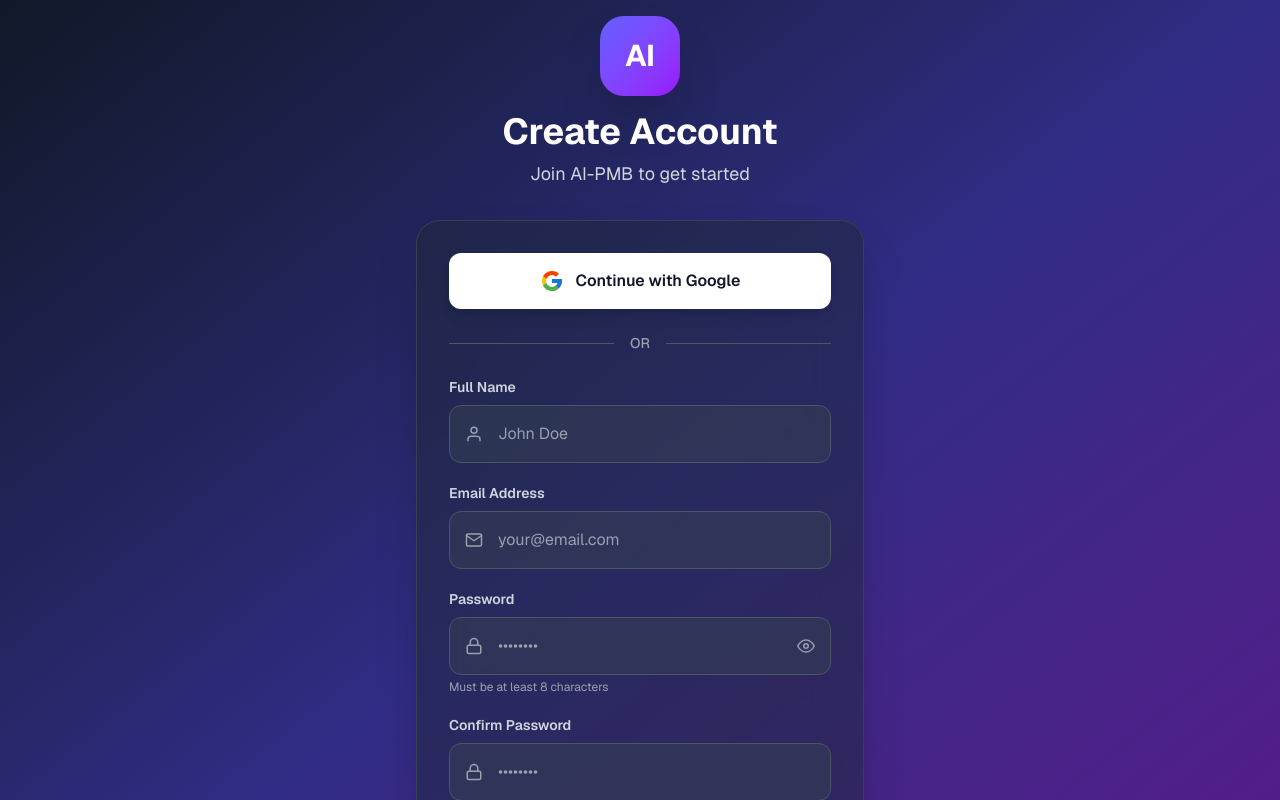
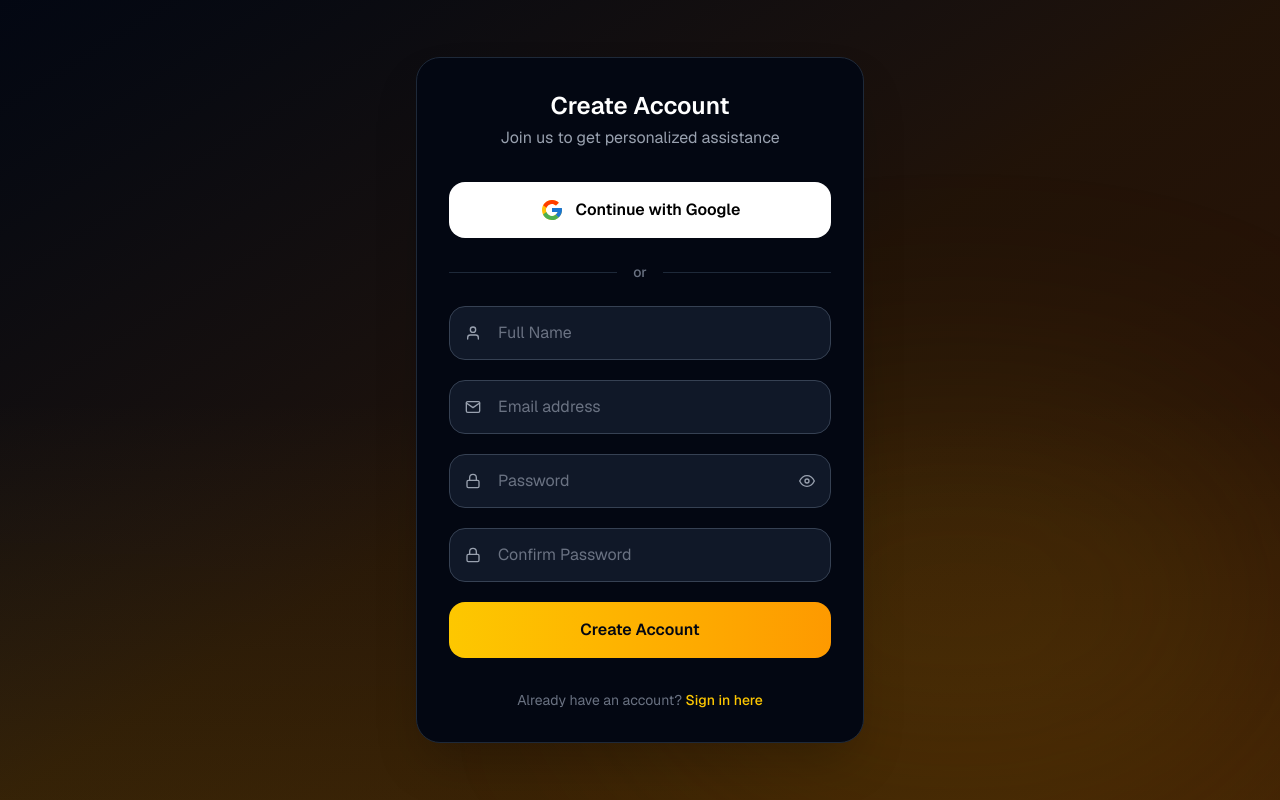
Before and after one commit to merryfeby/agentpmbchat-fe, a Next.js app in the folder pmb-frontend-chat/: page /register in a window 1280 px wide. Shown: the top 800 px of the page. Built offline with nearby package versions, Linux system fonts and the light colour scheme.

Commit message:
update login regsiter interface

```diff
--- a/pmb-frontend-chat/app/(auth)/login/page.tsx
+++ b/pmb-frontend-chat/app/(auth)/login/page.tsx
@@ -1,48 +1,93 @@
 "use client";
 import Link from "next/link";
 import { FcGoogle } from "react-icons/fc";
+import { BotMessageSquare } from "lucide-react";
+import { FiMail, FiLock } from "react-icons/fi";
 
 export default function UserLoginPage() {
   return (
-    <div className="min-h-screen flex items-center justify-center bg-[#0a0a0a] text-white p-4">
-      <div className="w-full max-w-md bg-[#141415] border border-gray-800 p-8 rounded-3xl shadow-2xl">
-        <div className="text-center mb-8">
-          <h1 className="text-3xl font-bold mb-2">AI-PMB</h1>
-          <p className="text-gray-400 text-sm">Welcome back! Please login to your account.</p>
+    <div className="min-h-screen flex items-center justify-center bg-[#0a0a0a] p-4 relative overflow-hidden">
+
+      {/* Background Gradient Kuning */}
+      <div className="absolute inset-0 bg-gradient-to-br from-gray-950 via-yellow-950/40 to-amber-950/60 z-0 pointer-events-none"></div>
+      <div className="absolute inset-0 bg-gradient-to-t from-yellow-500/10 via-transparent to-transparent z-0 pointer-events-none"></div>
+      <div className="absolute bottom-0 right-0 w-1/2 h-1/2 bg-yellow-500/10 blur-[120px] rounded-full z-0 pointer-events-none"></div>
+
+      <div className="w-full max-w-md bg-gray-950 border border-gray-800 rounded-3xl shadow-2xl overflow-hidden relative z-10">
+
+        {/* Header */}
+        <div className="bg-gray-900 border-b border-gray-800 px-8 py-8 text-center">
+          <div className="flex justify-center mb-4">
+            <div className="w-14 h-14 bg-gradient-to-br from-yellow-400 to-amber-500 rounded-2xl flex items-center justify-center">
+              <BotMessageSquare className="w-8 h-8 text-gray-950" strokeWidth={2.5} />
+            </div>
+          </div>
+          <h1 className="text-3xl font-bold text-white">PMB Assistant</h1>
+          <p className="text-gray-400 mt-1">ISTTS AI Chat for Penerimaan Mahasiswa Baru</p>
         </div>
 
-        <button className="w-full flex items-center justify-center gap-3 bg-white text-black py-3 rounded-xl font-semibold hover:bg-gray-100 transition mb-6">
-          <FcGoogle className="text-2xl" />
-          Continue with Google
-        </button>
+        <div className="p-8">
+          <div className="text-center mb-8">
+            <p className="text-white text-lg font-medium">Welcome back!</p>
+            <p className="text-gray-400 text-sm mt-1">Sign in to continue to your account</p>
+          </div>
 
-        <div className="flex items-center gap-4 mb-6">
-          <div className="h-px bg-gray-800 flex-1"></div>
-          <span className="text-gray-500 text-sm">or email</span>
-          <div className="h-px bg-gray-800 flex-1"></div>
+          {/* Form Email & Password dengan Icon */}
+          <form className="space-y-5" onSubmit={(e) => e.preventDefault()}>
+
+            {/* Email Input */}
+            <div>
+              <div className="relative">
+                <FiMail className="absolute left-4 top-1/2 -translate-y-1/2 text-gray-400 text-lg" />
+                <input
+                  type="email"
+                  placeholder="Email address"
+                  className="w-full bg-gray-900 border border-gray-700 rounded-2xl py-3.5 pl-12 pr-4 text-sm focus:outline-none focus:border-yellow-400 transition placeholder:text-gray-500 text-white"
+                />
+              </div>
+            </div>
+
+            {/* Password Input */}
+            <div>
+              <div className="relative">
+                <FiLock className="absolute left-4 top-1/2 -translate-y-1/2 text-gray-400 text-lg" />
+                <input
+                  type="password"
+                  placeholder="Password"
+                  className="w-full bg-gray-900 border border-gray-700 rounded-2xl py-3.5 pl-12 pr-4 text-sm focus:outline-none focus:border-yellow-400 transition placeholder:text-gray-500 text-white"
+                />
+              </div>
+            </div>
+
+            <button
+              onClick={() => window.location.href = '/'}
+              className="w-full bg-gradient-to-r from-yellow-400 to-amber-500 hover:from-yellow-500 hover:to-amber-600 text-gray-950 py-3.5 rounded-2xl font-semibold transition-all mt-2"
+            >
+              Sign In
+            </button>
+          </form>
+
+          {/* OR Divider */}
+          <div className="flex items-center gap-4 my-6">
+            <div className="h-px bg-gray-800 flex-1"></div>
+            <span className="text-gray-500 text-sm">or</span>
+            <div className="h-px bg-gray-800 flex-1"></div>
+          </div>
+
+          {/* Google Button */}
+          <button className="w-full flex items-center justify-center gap-3 bg-white text-black py-3.5 rounded-2xl font-semibold hover:bg-gray-100 transition-all">
+            <FcGoogle className="text-2xl" />
+            Continue with Google
+          </button>
+
+          {/* Register Link */}
+          <p className="text-center text-sm text-gray-500 mt-8">
+            Don't have an account?{" "}
+            <Link href="/register" className="text-yellow-400 hover:text-yellow-300 font-medium transition">
+              Register here
+            </Link>
+          </p>
         </div>
-
-        <form className="space-y-4" onSubmit={(e) => e.preventDefault()}>
-          <input
-            type="email"
-            placeholder="Email address"
-            className="w-full bg-[#1c1c1e] border border-gray-800 rounded-xl px-4 py-3 text-sm focus:outline-none focus:border-indigo-500 transition"
-          />
-          <input
-            type="password"
-            placeholder="Password"
-            className="w-full bg-[#1c1c1e] border border-gray-800 rounded-xl px-4 py-3 text-sm focus:outline-none focus:border-indigo-500 transition"
-          />
-          <button
-            onClick={() => window.location.href = '/'}
-            className="w-full bg-indigo-600 hover:bg-indigo-700 text-white py-3 rounded-xl font-semibold transition mt-2">
-            Sign In
-          </button>
-        </form>
-
-        <p className="text-center text-sm text-gray-500 mt-6">
-          Don't have an account? <Link href="/register" className="text-indigo-400 hover:underline">Register here</Link>
-        </p>
       </div>
     </div>
   );
--- a/pmb-frontend-chat/app/(auth)/register/page.tsx
+++ b/pmb-frontend-chat/app/(auth)/register/page.tsx
@@ -4,6 +4,7 @@ import { FcGoogle } from "react-icons/fc";
 import { FiMail, FiLock, FiEye, FiEyeOff, FiUser } from "react-icons/fi";
 import Link from "next/link";
 import { useRouter } from "next/navigation";
+import { BotMessageSquare } from "lucide-react";
 
 export default function RegisterPage() {
   const router = useRouter();
@@ -17,8 +18,8 @@ export default function RegisterPage() {
 
   const handleGoogleRegister = async () => {
     try {
+      console.log("Google register");
       // TODO: Implement Google OAuth
-      console.log("Google register");
     } catch (err) {
       setError("Failed to register with Google");
     }
@@ -63,22 +64,27 @@ export default function RegisterPage() {
   };
 
   return (
-    <div className="min-h-screen bg-gradient-to-br from-gray-900 via-indigo-900 to-purple-900 flex items-center justify-center p-4">
-      <div className="w-full max-w-md">
-        {/* Logo & Header */}
-        <div className="text-center mb-8">
-          <div className="inline-flex items-center justify-center w-20 h-20 bg-gradient-to-br from-indigo-500 to-purple-600 rounded-3xl shadow-2xl mb-4">
-            <span className="text-3xl font-bold text-white">AI</span>
-          </div>
-          <h1 className="text-4xl font-bold text-white mb-2">Create Account</h1>
-          <p className="text-gray-300 text-lg">Join AI-PMB to get started</p>
-        </div>
+    <div className="min-h-screen flex items-center justify-center bg-[#0a0a0a] p-4 relative overflow-hidden">
+
+      {/* Background Gradient Kuning (sama seperti login) */}
+      <div className="absolute inset-0 bg-gradient-to-br from-gray-950 via-yellow-950/40 to-amber-950/60 z-0 pointer-events-none"></div>
+      <div className="absolute inset-0 bg-gradient-to-t from-yellow-500/10 via-transparent to-transparent z-0 pointer-events-none"></div>
+      <div className="absolute bottom-0 right-0 w-1/2 h-1/2 bg-yellow-500/10 blur-[120px] rounded-full z-0 pointer-events-none"></div>
+
+      <div className="w-full max-w-md relative z-10">
+
 
         {/* Register Card */}
-        <div className="bg-gray-800/50 backdrop-blur-xl rounded-3xl shadow-2xl border border-gray-700 p-8">
+        <div className="bg-gray-950 border border-gray-800 rounded-3xl shadow-2xl p-8">
+
+          <div className="text-center mb-8">
+            <h2 className="text-2xl font-semibold text-white">Create Account</h2>
+            <p className="text-gray-400 mt-1">Join us to get personalized assistance</p>
+          </div>
+
           {/* Error Message */}
           {error && (
-            <div className="bg-red-500/10 border border-red-500 text-red-500 rounded-xl p-3 mb-6 text-sm">
+            <div className="bg-red-500/10 border border-red-500 text-red-400 rounded-2xl p-4 mb-6 text-sm">
               {error}
             </div>
           )}
@@ -86,7 +92,7 @@ export default function RegisterPage() {
           {/* Google Register */}
           <button
             onClick={handleGoogleRegister}
-            className="w-full bg-white hover:bg-gray-50 text-gray-900 font-semibold py-4 px-4 rounded-xl transition flex items-center justify-center gap-3 shadow-lg mb-6"
+            className="w-full bg-white hover:bg-gray-100 text-black font-semibold py-4 rounded-2xl transition flex items-center justify-center gap-3 mb-6"
           >
             <FcGoogle className="text-2xl" />
             Continue with Google
@@ -94,124 +100,95 @@ export default function RegisterPage() {
 
           {/* Divider */}
           <div className="flex items-center gap-4 mb-6">
-            <div className="flex-1 h-px bg-gray-600"></div>
-            <span className="text-sm text-gray-400 font-medium">OR</span>
-            <div className="flex-1 h-px bg-gray-600"></div>
+            <div className="flex-1 h-px bg-gray-800"></div>
+            <span className="text-sm text-gray-500 font-medium">or</span>
+            <div className="flex-1 h-px bg-gray-800"></div>
           </div>
 
           {/* Email Register Form */}
           <form onSubmit={handleEmailRegister} className="space-y-5">
-            {/* Name Input */}
+
             <div>
-              <label className="block text-sm font-semibold text-gray-300 mb-2">
-                Full Name
-              </label>
               <div className="relative">
-                <FiUser className="absolute left-4 top-1/2 -translate-y-1/2 text-gray-400 text-lg" />
+                <FiUser className="absolute left-4 top-1/2 -translate-y-1/2 text-gray-400" />
                 <input
                   type="text"
                   value={name}
                   onChange={(e) => setName(e.target.value)}
-                  placeholder="John Doe"
+                  placeholder="Full Name"
                   required
-                  className="w-full bg-gray-700/50 border border-gray-600 text-white rounded-xl py-4 pl-12 pr-4 focus:outline-none focus:border-indigo-500 focus:ring-2 focus:ring-indigo-500/50 transition placeholder-gray-400"
+                  className="w-full bg-gray-900 border border-gray-700 text-white rounded-2xl py-3.5 pl-12 pr-4 focus:outline-none focus:border-yellow-400 placeholder:text-gray-500"
                 />
               </div>
             </div>
 
-            {/* Email Input */}
             <div>
-              <label className="block text-sm font-semibold text-gray-300 mb-2">
-                Email Address
-              </label>
               <div className="relative">
-                <FiMail className="absolute left-4 top-1/2 -translate-y-1/2 text-gray-400 text-lg" />
+                <FiMail className="absolute left-4 top-1/2 -translate-y-1/2 text-gray-400" />
                 <input
                   type="email"
                   value={email}
                   onChange={(e) => setEmail(e.target.value)}
-                  placeholder="your@email.com"
+                  placeholder="Email address"
                   required
-                  className="w-full bg-gray-700/50 border border-gray-600 text-white rounded-xl py-4 pl-12 pr-4 focus:outline-none focus:border-indigo-500 focus:ring-2 focus:ring-indigo-500/50 transition placeholder-gray-400"
+                  className="w-full bg-gray-900 border border-gray-700 text-white rounded-2xl py-3.5 pl-12 pr-4 focus:outline-none focus:border-yellow-400 placeholder:text-gray-500"
                 />
               </div>
             </div>
 
-            {/* Password Input */}
             <div>
-              <label className="block text-sm font-semibold text-gray-300 mb-2">
-                Password
-              </label>
               <div className="relative">
-                <FiLock className="absolute left-4 top-1/2 -translate-y-1/2 text-gray-400 text-lg" />
+                <FiLock className="absolute left-4 top-1/2 -translate-y-1/2 text-gray-400" />
                 <input
                   type={showPassword ? "text" : "password"}
                   value={password}
                   onChange={(e) => setPassword(e.target.value)}
-                  placeholder="••••••••"
+                  placeholder="Password"
                   required
                   minLength={8}
-                  className="w-full bg-gray-700/50 border border-gray-600 text-white rounded-xl py-4 pl-12 pr-14 focus:outline-none focus:border-indigo-500 focus:ring-2 focus:ring-indigo-500/50 transition placeholder-gray-400"
+                  className="w-full bg-gray-900 border border-gray-700 text-white rounded-2xl py-3.5 pl-12 pr-14 focus:outline-none focus:border-yellow-400 placeholder:text-gray-500"
                 />
                 <button
                   type="button"
                   onClick={() => setShowPassword(!showPassword)}
-                  className="absolute right-4 top-1/2 -translate-y-1/2 text-gray-400 hover:text-gray-300 transition"
+                  className="absolute right-4 top-1/2 -translate-y-1/2 text-gray-400 hover:text-gray-300"
                 >
-                  {showPassword ? <FiEyeOff className="text-lg" /> : <FiEye className="text-lg" />}
+                  {showPassword ? <FiEyeOff /> : <FiEye />}
                 </button>
               </div>
-              <p className="text-xs text-gray-400 mt-1">Must be at least 8 characters</p>
             </div>
 
-            {/* Confirm Password */}
             <div>
-              <label className="block text-sm font-semibold text-gray-300 mb-2">
-                Confirm Password
-              </label>
               <div className="relative">
-                <FiLock className="absolute left-4 top-1/2 -translate-y-1/2 text-gray-400 text-lg" />
+                <FiLock className="absolute left-4 top-1/2 -translate-y-1/2 text-gray-400" />
                 <input
                   type={showPassword ? "text" : "password"}
                   value={confirmPassword}
                   onChange={(e) => setConfirmPassword(e.target.value)}
-                  placeholder="••••••••"
+                  placeholder="Confirm Password"
                   required
-                  className="w-full bg-gray-700/50 border border-gray-600 text-white rounded-xl py-4 pl-12 pr-4 focus:outline-none focus:border-indigo-500 focus:ring-2 focus:ring-indigo-500/50 transition placeholder-gray-400"
+                  className="w-full bg-gray-900 border border-gray-700 text-white rounded-2xl py-3.5 pl-12 pr-4 focus:outline-none focus:border-yellow-400 placeholder:text-gray-500"
                 />
               </div>
             </div>
 
-            {/* Submit Button */}
             <button
               type="submit"
               disabled={loading}
-              className="w-full bg-gradient-to-r from-indigo-600 to-purple-600 hover:from-indigo-700 hover:to-purple-700 text-white font-bold py-4 px-4 rounded-xl transition shadow-lg disabled:opacity-50 disabled:cursor-not-allowed"
+              className="w-full bg-gradient-to-r from-yellow-400 to-amber-500 hover:from-yellow-500 hover:to-amber-600 text-gray-950 font-semibold py-4 rounded-2xl transition-all disabled:opacity-70"
             >
-              {loading ? (
-                <div className="flex items-center justify-center gap-2">
-                  <div className="w-5 h-5 border-2 border-white/30 border-t-white rounded-full animate-spin"></div>
-                  Creating account...
-                </div>
-              ) : (
-                "Create Account"
-              )}
+              {loading ? "Creating Account..." : "Create Account"}
             </button>
           </form>
 
           {/* Login Link */}
-          <p className="text-center text-sm text-gray-400 mt-6">
+          <p className="text-center text-sm text-gray-500 mt-8">
             Already have an account?{" "}
-            <Link href="/login" className="text-indigo-400 hover:text-indigo-300 font-semibold">
-              Login here
+            <Link href="/login" className="text-yellow-400 hover:text-yellow-300 font-medium">
+              Sign in here
             </Link>
           </p>
         </div>
-
-        {/* Footer */}
-        <p className="text-center text-xs text-gray-500 mt-6">
-          © 2026 AI-PMB. All rights reserved.
-        </p>
       </div>
     </div>
   );
```
